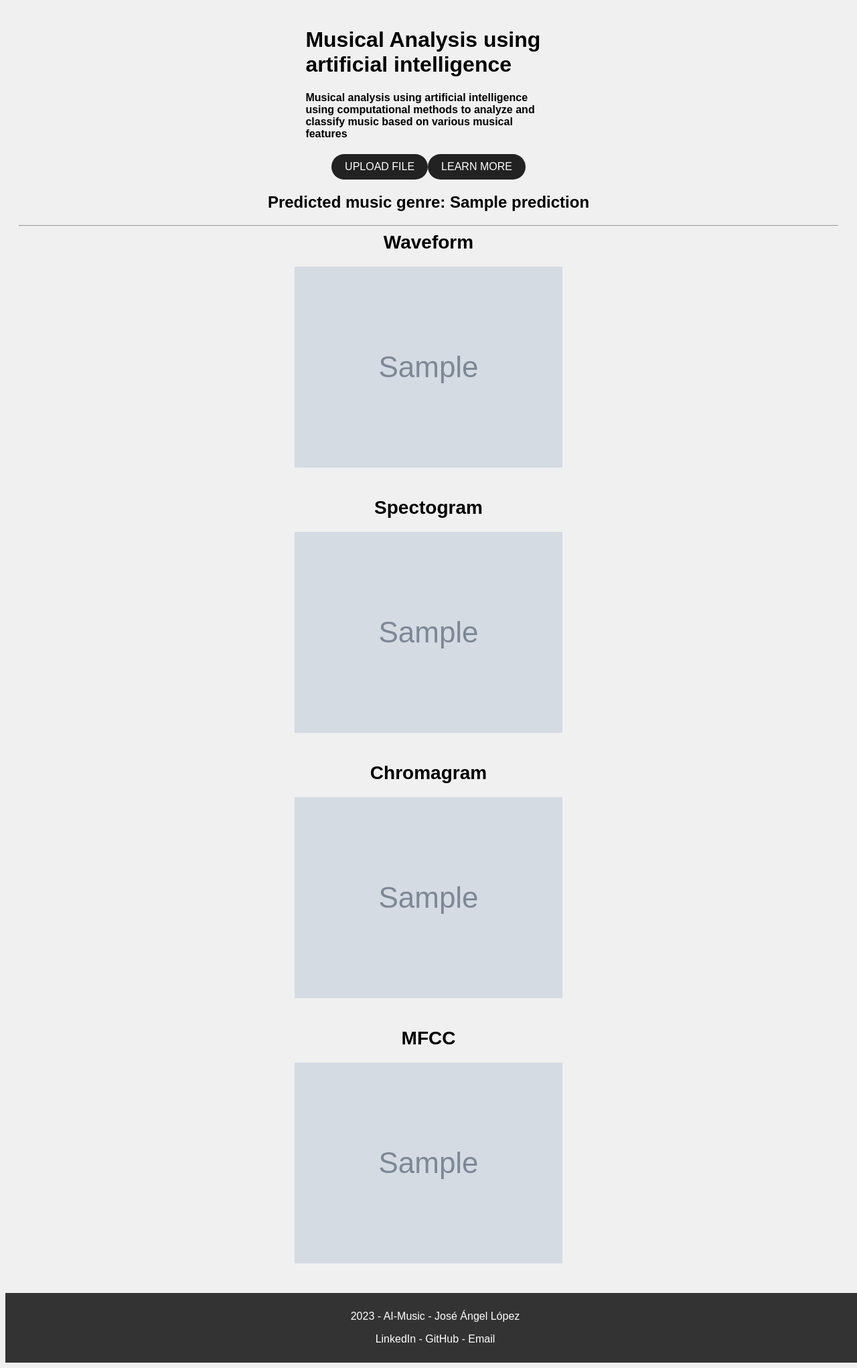
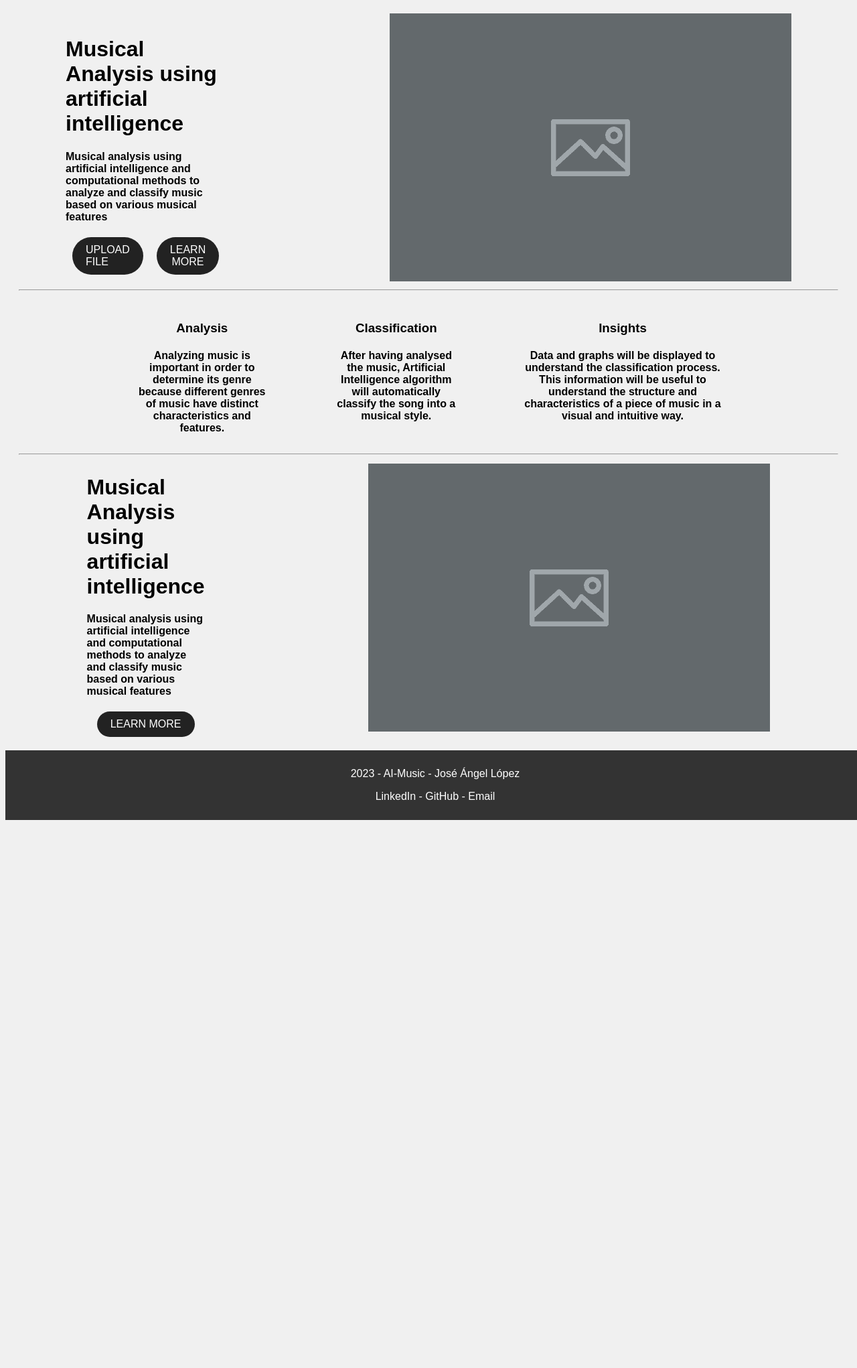
Before and after one commit to jle1001/AI-Music, a Flask app: template app/templates/index.html in a window 1280 px wide. Shown: the part 74-2116 px from the top of the page at 67% size. After the commit the page ends 1298 px from the top, so only its background shows below. Run offline with Flask 2, Linux system fonts and the light colour scheme; the template is opened without the code that fills it: most values are stand-ins (such as "Sample title", 1, 10 or a date in 2020); grey boxes marked "Sample" are stand-in pictures; parts of the project's set-up code (start-up, migrations or seed data) failed here and were passed over.

Commit message:
[S6] add landing page

```diff
--- a/app/static/css/styles.css
+++ b/app/static/css/styles.css
@@ -51,8 +51,15 @@
     margin: 20px;
 }
 
+#upload {
+    display: flex;
+    flex-direction: row;
+    justify-content: center;
+    align-items: center;
+}
+
 #upload-div {
-    margin: 0 35% 0 35%;
+    margin: 0 10% 0 10%;
     display: flex;
     align-items: center;
     flex-direction: column;
@@ -62,6 +69,10 @@
     display: flex;
     align-items: center;
     flex-direction: row;
+}
+
+#landing-image {
+    margin: 0 10% 0 10%;
 }
 
 /* Form */
@@ -82,6 +93,7 @@
     border: none;
     border-radius: 50px;
     cursor: pointer;
+    margin: 0 10px 0 10px;
     transition: background-color 0.2s ease-in-out;
     font-size: 16px;
 }
@@ -94,6 +106,7 @@
     background-color: #222;
     color: #fff;
     padding: 10px 20px;
+    margin: 0 10px 0 10px;
     border: none;
     border-radius: 50px;
     cursor: pointer;
@@ -108,6 +121,33 @@
 #music_genre {
     text-align: center;
 
+}
+
+#information {
+    display: flex;
+    justify-content: center;
+    flex-direction: row;
+    align-items: flex-start;
+    margin: 0 10% 0 10%;
+}
+
+.information-section {
+    margin: 0 5% 0 5%;
+    text-align: center;
+}
+
+#dataset {
+    display: flex;
+    flex-direction: row;
+    justify-content: center;
+    align-items: center;
+}
+
+#dataset-info {
+    margin: 0 10% 0 10%;
+    display: flex;
+    align-items: center;
+    flex-direction: column;
 }
 
 /* Track features */
--- a/app/templates/base.html
+++ b/app/templates/base.html
@@ -21,10 +21,11 @@
         <main>
             {% block upload_file %}
             {% endblock %}
-            {% block genre_classifier %}
+            <hr>
+            {% block information %}
             {% endblock %}
             <hr>
-            {% block track_features %}
+            {% block dataset %}
             {% endblock %}
         </main>
         <footer>
--- a/app/templates/index.html
+++ b/app/templates/index.html
@@ -1,10 +1,11 @@
 {% extends 'base.html' %}
 
 {% block upload_file %}
+<div id="upload">
     <div id="upload-div">
         <div id="app-information">
             <h1>Musical Analysis using artificial intelligence</h1>
-        <h4>Musical analysis using artificial intelligence using computational methods to analyze and classify music based on various musical features</h4>
+            <h4>Musical analysis using artificial intelligence and computational methods to analyze and classify music based on various musical features</h4>
         </div>
         <div id="upload-buttons">
             <form enctype="multipart/form-data" action="{{ url_for('upload_file') }}" method="post">
@@ -16,30 +17,50 @@
         <button>LEARN MORE</button>
         </div>
     </div>
-{% endblock %}
-
-{% block genre_classifier %}
-    <div id="music_genre">
-        <h2>Predicted music genre: {{ prediction }}</h2>
+    <div id="landing-image">
+        <img src="{{ url_for('static', filename='media/img/placeholder.webp') }}">
+    </div>
 </div>
 {% endblock %}
-
-
-{% block track_features %}
-    <div class="track-information wave">
-        <h2>Waveform</h2>
-        <div><img src="{{ waveform_image }}"></div>
+{% block information %}
+<div id="information">
+    <div class="information-section">
+        <img>
+        <h3>Analysis</h3>
+        <h4>
+            Analyzing music is important in order to determine its genre because different genres of music have distinct characteristics and features.
+        </h4>
     </div>
-    <div class="track-information spectogram">
-        <h2>Spectogram</h2>
-        <div><img src="{{ spectogram_image }}"></div>
+    <div class="information-section">
+        <img>
+        <h3>Classification</h3>
+        <h4>
+            After having analysed the music, Artificial Intelligence algorithm will automatically classify the song into a musical style.
+        </h4>
     </div>
-    <div class="track-information chromagram">
-        <h2>Chromagram</h2>
-        <div><img src="{{ chromagram_image }}"></div>
+    <div class="information-section">
+        <img>
+        <h3>Insights</h3>
+        <h4>
+            Data and graphs will be displayed to understand the classification process.
+            This information will be useful to understand the structure and characteristics of a piece of music in a visual and intuitive way.
+        </h4>
     </div>
-    <div class="track-information mfcc">
-        <h2>MFCC</h2>
-        <div><img src="{{ MFCC_image }}"></div>
 </div>
 {% endblock %}
+{% block dataset %}
+<div id="dataset">
+    <div id="dataset-info">
+        <div id="dataset-info-text">
+            <h1>Musical Analysis using artificial intelligence</h1>
+            <h4>Musical analysis using artificial intelligence and computational methods to analyze and classify music based on various musical features</h4>
+        </div>
+        <div id="info-button">
+            <button>LEARN MORE</button>
+        </div>
+    </div>
+    <div id="landing-image">
+        <img src="{{ url_for('static', filename='media/img/placeholder.webp') }}">
+    </div>
+</div>
+{% endblock %}
```
Also changed, not shown: app/templates/analysis.html (added, +26 -0 lines), app/static/media/img/placeholder.webp (added), app/templates/upload.html (added). Lines whose indentation alone changed are shown as unchanged.
